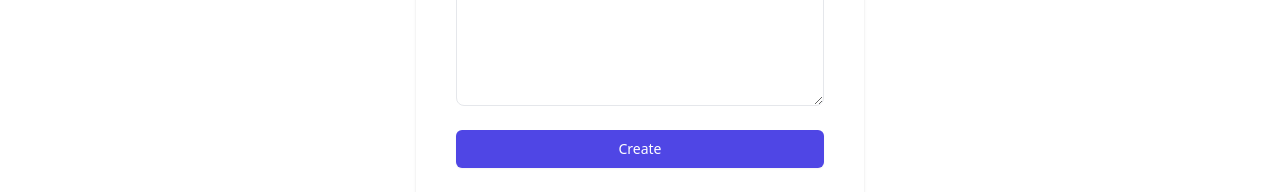
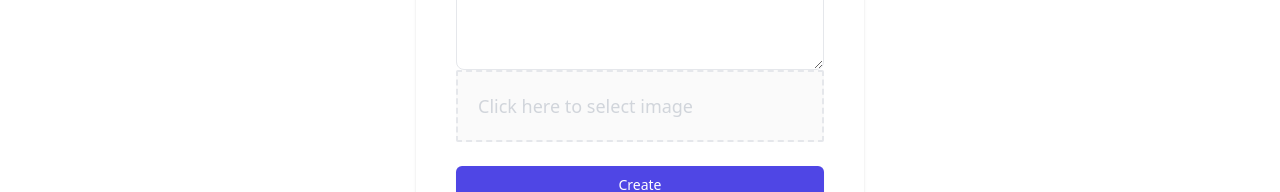
Before and after one commit to ramya45r/blog_front-end, a React (Create React App) app: page /create-post in a window 1280 px wide. Shown: the part 530-722 px from the top of the page. Built offline with nearby package versions, Linux system fonts and the light colour scheme; no server answers.

Commit message:
post completed

```diff
--- a/src/components/Navigation/Admin/AdminNavbar.js
+++ b/src/components/Navigation/Admin/AdminNavbar.js
@@ -11,7 +11,7 @@
   LogoutIcon,
 } from "@heroicons/react/outline";
 import { PlusIcon } from "@heroicons/react/solid";
-import {  logoutAction } from "../../../redux/slices/users/usersSlices";
+import {  logoutAction,uploadProfilePhotoAction } from "../../../redux/slices/users/usersSlices";
 import { loginUserAction } from "../../../redux/slices/users/usersSlices";
 import { useSelector } from "react-redux";
 
@@ -31,7 +31,7 @@
 const AdminNavbar = ({ isLogin}) => {
   console.log( isLogin,"is/login");
   const store = useSelector(state => state?.users);
-  const { userAuth, loading, serverErr, appErr } = store;
+  const { userAuth, loading, serverErr, appErr,profile } = store;
 //  console.log(userAuth);
   //Navigation
   const userNavigation = [
@@ -123,9 +123,10 @@
                             <span className="sr-only">Open user menu</span>
                             <img
                               className="h-8 w-8 rounded-full"
-                              // src={userAuth?.profilePhoto}
+                              src={profile?.profilePhoto}
                               alt="user"
                             />
+                            <span></span>
                           </Menu.Button>
                         </div>
                         <Transition
--- a/src/components/Posts/CreatePost.js
+++ b/src/components/Posts/CreatePost.js
@@ -1,5 +1,7 @@
 import { useFormik } from "formik";
 import * as Yup from "yup";
+import Dropzone from "react-dropzone";
+import styled from "styled-components";
 import { useDispatch, useSelector } from "react-redux";
 import { createPostAction } from "../../redux/slices/Posts/PostSlices";
 import CategoryDropDown from "../Categories/CategoryDropdown";
@@ -9,8 +11,24 @@
   title: Yup.string().required("Title is required"),
   description: Yup.string().required("Description is required"),
   category: Yup.object().required("Category is required"),
+  image: Yup.string().required("Image is required"),
 });
 
+//css for dropzone
+const Container = styled.div`
+  flex: 1;
+  display: flex;
+  flex-direction: column;
+  align-items: center;
+  padding: 20px;
+  border-width: 2px;
+  border-radius: 2px;
+  border-style: dashed;
+  background-color: #fafafa;
+  color: #bdbdbd;
+border-color:'red'
+  transition: border 0.24s ease-in-out;
+`;
 export default function CreatePost() {
   const dispatch = useDispatch();
   //formik
@@ -19,6 +37,7 @@
       title: "",
       description: "",
       category: "",
+      image:"",
     },
     onSubmit: values => {
       //dispath the action
@@ -27,6 +46,7 @@
         category: values?.category?.label,
         title: values?.title,
         description: values?.description,
+        image:values?.image,
       };
       dispatch(createPostAction(data));
     },
@@ -101,6 +121,32 @@
                   className="rounded-lg appearance-none block w-full py-3 px-3 text-base text-center leading-tight text-gray-600 bg-transparent focus:bg-transparent  border border-gray-200 focus:border-gray-500  focus:outline-none"
                   type="text"
                 ></textarea>
+                {/* {image component} */}
+                <Container className="container bg-gray-700">
+                  <Dropzone
+                    onBlur={formik.handleBlur("image")}
+                    accept="image/jpeg, image/png image/webp"
+                    onDrop={(acceptedFiles) => {
+                      formik.setFieldValue("image", acceptedFiles[0]);
+                    }}
+                  >
+                    {({ getRootProps, getInputProps }) => (
+                      <div className="container">
+                        <div
+                          {...getRootProps({
+                            className: "dropzone",
+                            onDrop: (event) => event.stopPropagation(),
+                          })}
+                        >
+                          <input {...getInputProps()} />
+                          <p className="text-gray-300 text-lg cursor-pointer hover:text-gray-500">
+                            Click here to select image
+                          </p>
+                        </div>
+                      </div>
+                    )}
+                  </Dropzone>
+                </Container>
                 {/* Err msg */}
                 <div className="text-red-500">
                   {formik?.touched?.description && formik.errors?.description}
--- a/src/redux/slices/Posts/PostSlices.js
+++ b/src/redux/slices/Posts/PostSlices.js
@@ -12,6 +12,7 @@
 
 export const createPostAction = createAsyncThunk('post/created',async(
     post,{rejectWithValue,getState,dispatch})=>{
+        console.log(post);
     //get user token
     const user = getState()?.users;
     const { userAuth } = user;
@@ -27,7 +28,7 @@
         formData.append('description',post?.description);
         formData.append('category',post?.category);
         formData.append('image',post?.image);
-
+        console.log(formData,post);
         const { data } = await axios.post(`${baseUrl}/api/posts`,formData,config)
         //dispatch data
             dispatch(resetPost())
--- a/src/redux/slices/users/usersSlices.js
+++ b/src/redux/slices/users/usersSlices.js
@@ -101,11 +101,12 @@
   }
 );
 
-//upload profile photo
-
+//Upload Profile Photo
 export const uploadProfilePhotoAction = createAsyncThunk(
   "user/profile-photo",
   async (userImg, { rejectWithValue, getState, dispatch }) => {
+    console.log(userImg);
+    //get user token
     const user = getState()?.users;
     const { userAuth } = user;
     const config = {
@@ -116,22 +117,21 @@
     try {
       //http call
       const formData = new FormData();
+
       formData.append("image", userImg?.image);
+
       const { data } = await axios.put(
-        `/api/users/profilephoto-upload`,
+        `${baseUrl}/api/users/profilephoto-upload`,
         formData,
         config
       );
-      console.log(data,'data');
       return data;
-
     } catch (error) {
       if (!error?.response) throw error;
       return rejectWithValue(error?.response?.data);
     }
   }
 );
-
 // Follow
 export const followUserAction = createAsyncThunk(
   "user/follow",
@@ -257,21 +257,22 @@
       state.profileLoading = false;
     });
      //--------------upload profile photo --------------
+
    builder.addCase(uploadProfilePhotoAction.pending, (state, action) => {
     state.loading = true;
     state.appErr = undefined;
-      state.serverError = undefined;
+    state.serverErr = undefined;
   });
   builder.addCase(uploadProfilePhotoAction.fulfilled, (state, action) => {
+    state.profilePhoto = action?.payload;
     state.loading = false;
-      state.profilePhoto = action?.payload;
     state.appErr = undefined;
-      state.serverError = undefined;
+    state.serverErr = undefined;
   });
   builder.addCase(uploadProfilePhotoAction.rejected, (state, action) => {
+    state.appErr = action?.payload?.message;
+    state.serverErr = action?.error?.message;
     state.loading = false;
-      state.appErr = action?.payload?.message;
-      state.serverError = action?.error?.message;
   });
 
 
```
Lines whose indentation alone changed are shown as unchanged.
